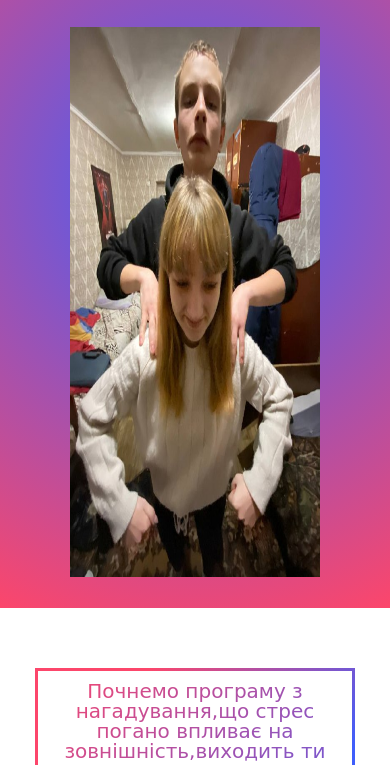
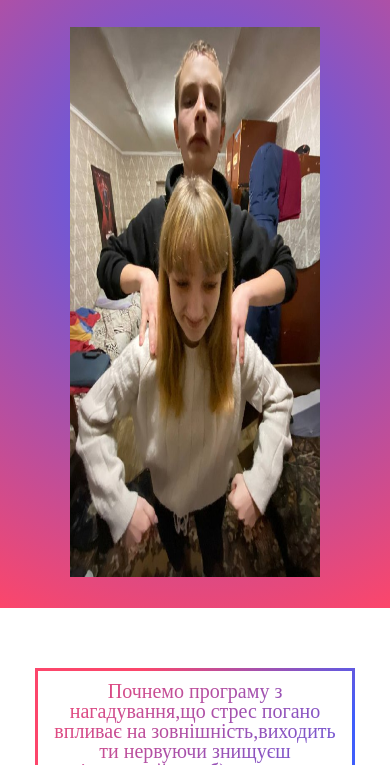
Before and after one commit to Pro-100Evhen/Karina, a plain HTML site: page index.html in a window 390 px wide. Shown: the part 232-997 px from the top of the page. Drawn offline with Linux system fonts and the light colour scheme; a web font is replaced by a local one.

Commit message:
Update style.css

```diff
--- a/css/style.css
+++ b/css/style.css
@@ -351,6 +351,9 @@ body {
   }
 }
 @media (max-width: 655px){
+  *{
+  font-family: "Times New Roman", Times, Baskerville, Georgia, serif;
+  }
   .gallery .picture{
     margin: 30px 0%;
     margin-left: 40px;
```
